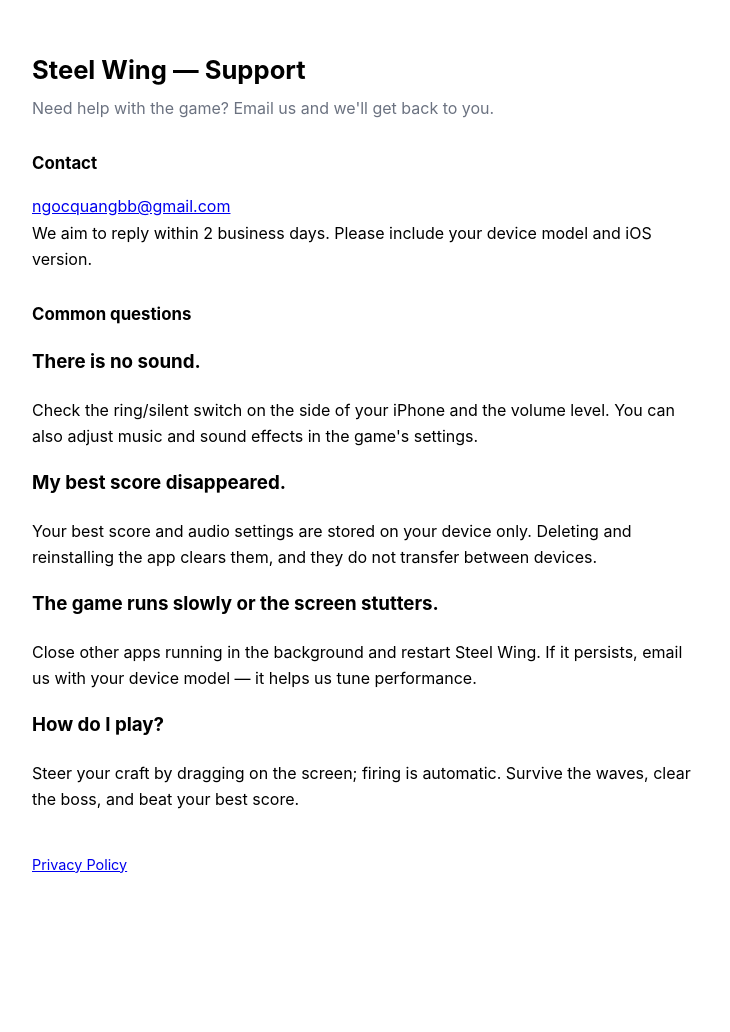
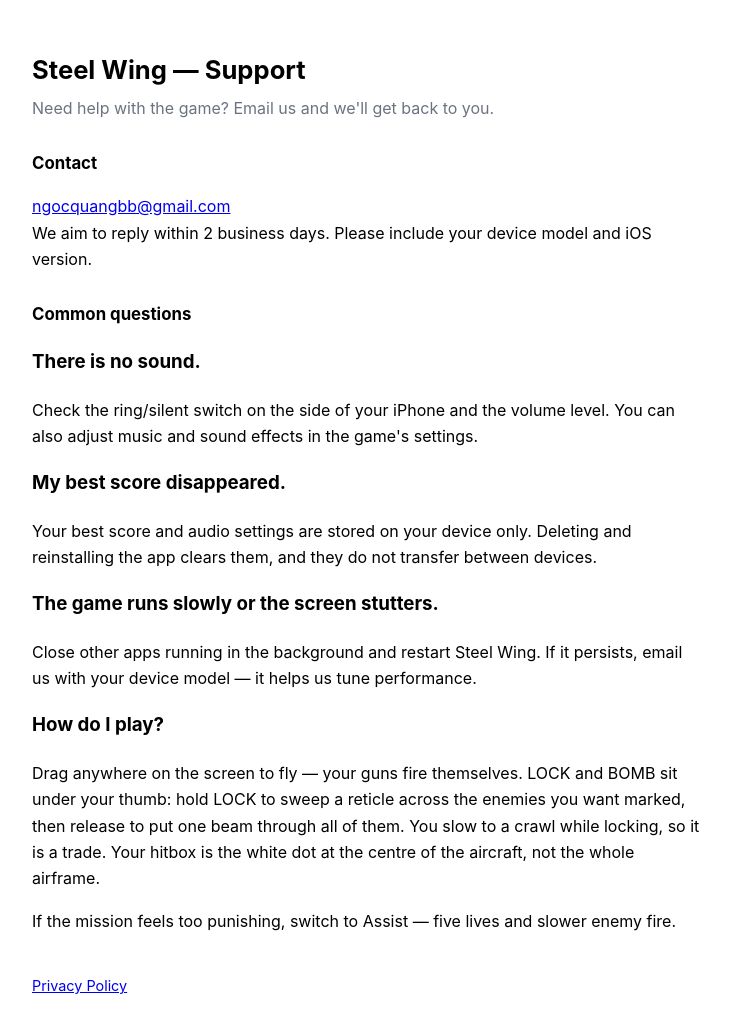
Before and after one commit to ngocquang/steelwing-privacy, a plain HTML site: page support.html in a window 1280 px wide. Shown: the whole page, without its empty margins (272-1002 px from the left). Before the commit the page ends 940 px from the top, so only its background shows below. Drawn offline with Linux system fonts and the light colour scheme.

Commit message:
Describe the real controls on the support page

```diff
--- a/support.html
+++ b/support.html
@@ -37,8 +37,11 @@
 with your device model — it helps us tune performance.</p>
 
 <h3>How do I play?</h3>
-<p>Steer your craft by dragging on the screen; firing is automatic. Survive the waves, clear the
-boss, and beat your best score.</p>
+<p>Drag anywhere on the screen to fly — your guns fire themselves. LOCK and BOMB sit under your
+thumb: hold LOCK to sweep a reticle across the enemies you want marked, then release to put one
+beam through all of them. You slow to a crawl while locking, so it is a trade. Your hitbox is the
+white dot at the centre of the aircraft, not the whole airframe.</p>
+<p>If the mission feels too punishing, switch to Assist — five lives and slower enemy fire.</p>
 
 <footer><a href="./">Privacy Policy</a></footer>
 </body>
```
